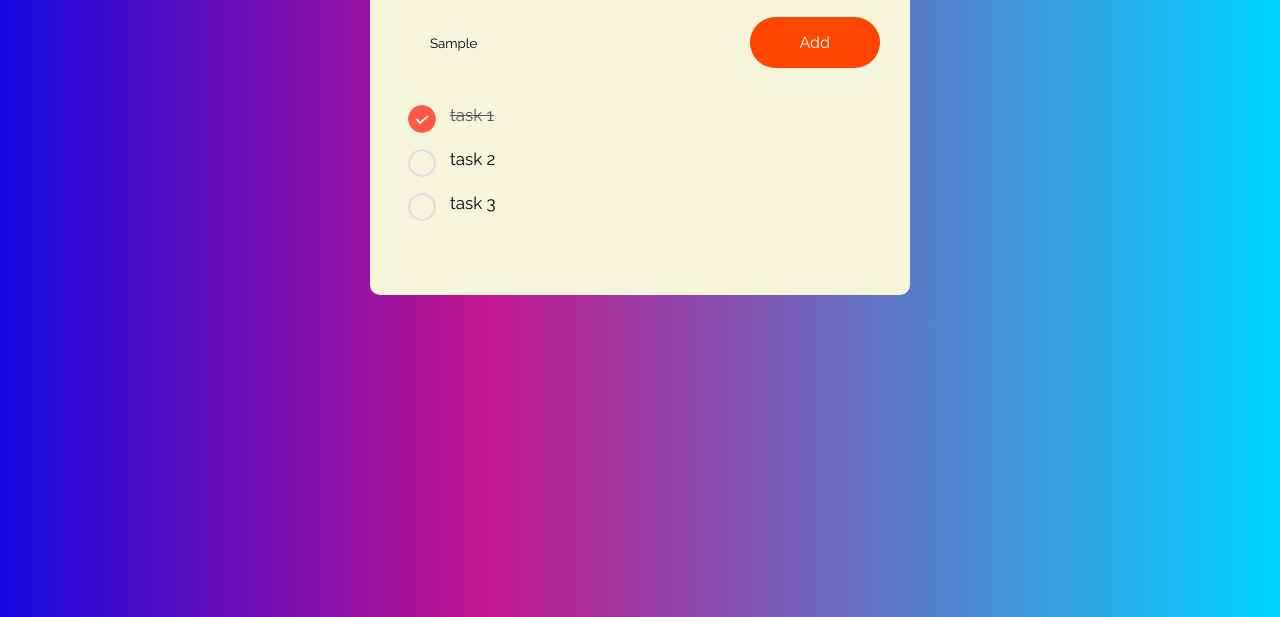
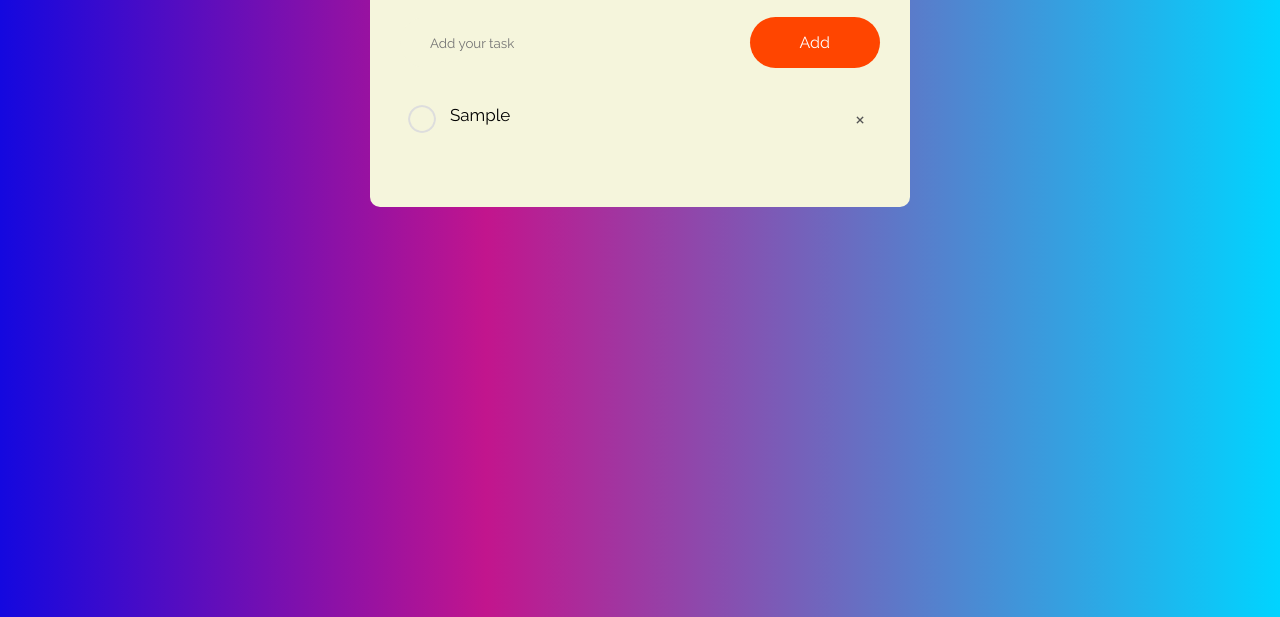
Before and after one commit to ASYBro/ToDoList, a plain HTML site: page index.html in a window 1280 px wide. Both pictures are taken after typing "Sample" into the empty fields and a click on the button "Add". Shown: the part 183-800 px from the top of the page. Drawn offline with Linux system fonts and the light colour scheme.

Commit message:
complete the li items

```diff
--- a/index.html
+++ b/index.html
@@ -13,12 +13,12 @@
         <h2>To-Do List <img src="./images/icon.png" /></h2>
         <div class="row">
           <input type="text" id="input-box" placeholder="Add your task" />
-          <button>Add</button>
+          <button onclick="addTask()">Add</button>
         </div>
-        <ul id="">
-          <li class="checked">task 1</li>
+        <ul id="list-container">
+          <!-- <li class="checked">task 1</li>
           <li>task 2</li>
-          <li>task 3</li>
+          <li>task 3</li> -->
         </ul>
       </div>
     </div>
--- a/script.js
+++ b/script.js
@@ -1,2 +1,26 @@
-const hello = 10 + 1;
-console.log(hello);
+const inputBox = document.getElementById("input-box");
+const listContainer = document.getElementById("list-container");
+function addTask() {
+  if (inputBox.value === "") {
+    alert("You must writing something ");
+  } else {
+    let li = document.createElement("li");
+    li.innerHTML = inputBox.value;
+    listContainer.appendChild(li);
+    let span = document.createElement("span");
+    span.innerHTML = "\u00d7";
+    li.appendChild(span);
+  }
+  inputBox.value = "";
+}
+listContainer.addEventListener(
+  "click",
+  function (e) {
+    if (e.target.tagName === "LI") {
+      e.target.classList.toggle("checked");
+    } else if (e.target.tagName === "SPAN") {
+      e.target.parentElement.remove();
+    }
+  },
+  false
+);
--- a/style.css
+++ b/style.css
@@ -83,9 +83,24 @@ ul li::before {
   left: 8px;
 }
 ul li.checked {
-  color: #555;
+  color: #70746e;
   text-decoration: line-through;
 }
 ul li.checked::before {
   background-image: url(./images/checked.png);
 }
+ul li span {
+  position: absolute;
+  right: 0;
+  top: 5px;
+  width: 40px;
+  height: 40px;
+  font-size: 22px;
+  color: #555;
+  line-height: 40px;
+  text-align: center;
+  border-radius: 50%;
+}
+ul li span:hover {
+  background: #edeef0;
+}
```
